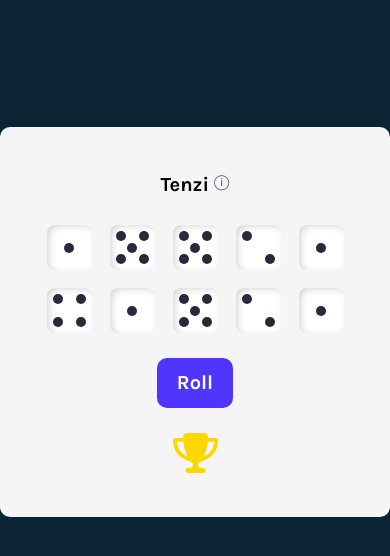
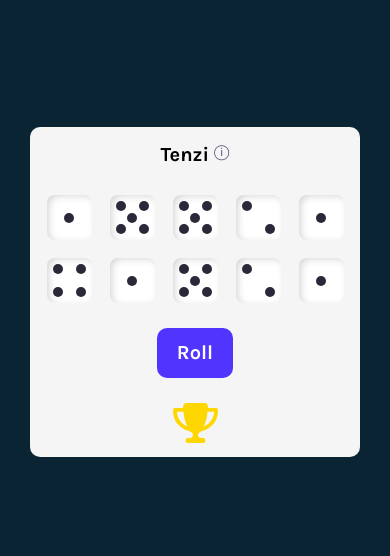
Before and after one commit to bendiz/tenzi-game, a React (Vite) app: page / in a window 390 px wide. Shown: the top 556 px of the page. Built offline with nearby package versions, Linux system fonts and the light colour scheme.

Commit message:
Fix spacing on small screen

```diff
--- a/src/index.css
+++ b/src/index.css
@@ -288,6 +288,7 @@ button:hover {
   }
   .App {
     margin-top: 15vh;
+    margin-inline: 3rem;
   }
   .game-info {
     padding-left: 0.5rem;
```
